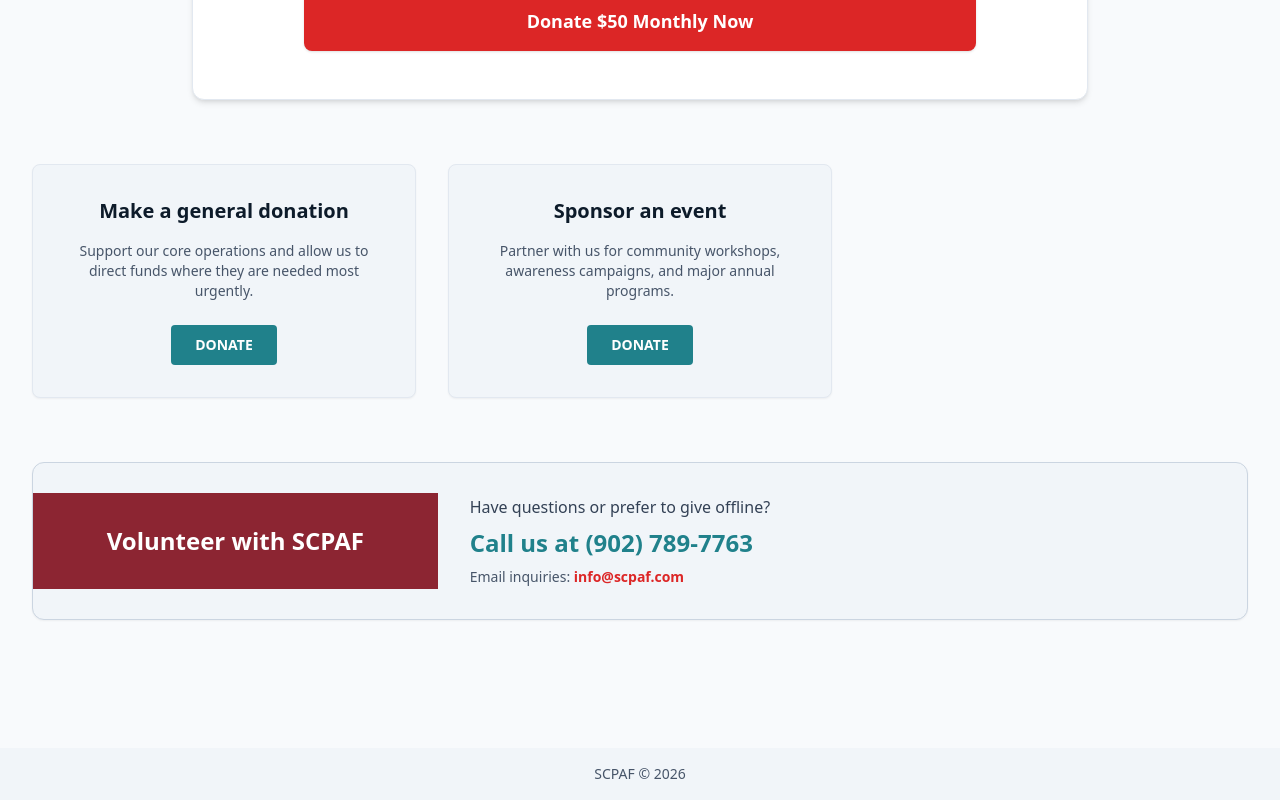
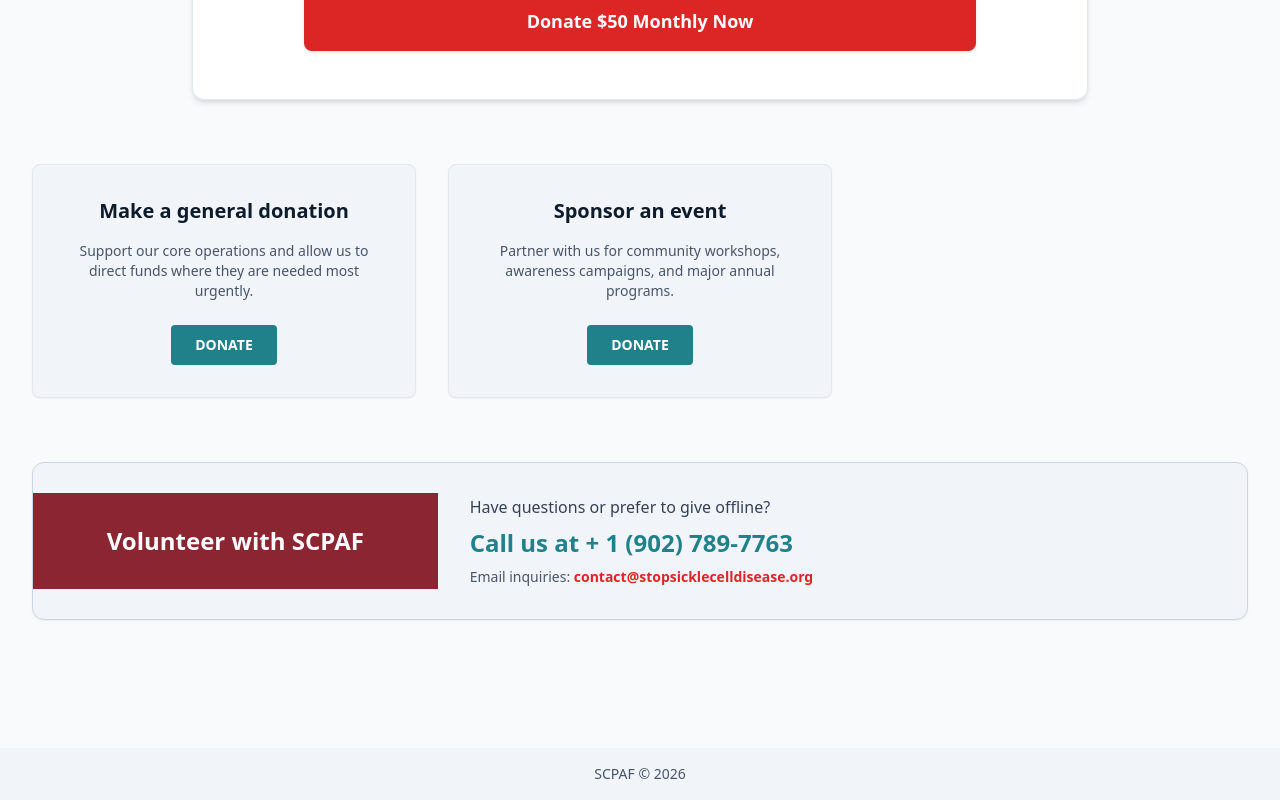
Before and after one commit to AdoleNG/scpaf, a React (Vite) app: page /sponsors/donate in a window 1280 px wide. Shown: the part 1058-1858 px from the top of the page. Built offline with nearby package versions, Linux system fonts and the light colour scheme; no server answers.

Commit message:
updated contact

```diff
--- a/src/pages/Sponsors/Donate.jsx
+++ b/src/pages/Sponsors/Donate.jsx
@@ -202,10 +202,10 @@ export default function Donate() {
           <div className="w-full md:w-2/3 p-8 text-center md:text-left">
             <p className="text-slate-700 mb-2">Have questions or prefer to give offline?</p>
             <p className="text-xl md:text-2xl font-bold text-[#20818B]">
-              Call us at <a href="tel:9027897763" className="hover:underline">(902) 789-7763</a>
+              Call us at <a href="tel:+1 (902)7897763" className="hover:underline">+ 1 (902) 789-7763</a>
             </p>
             <p className="text-sm text-slate-600 mt-2">
-              Email inquiries: <a href="mailto:info@scpaf.org" className="text-red-600 font-semibold hover:underline">info@scpaf.com</a>
+              Email inquiries: <a href="mailto:contact@stopsicklecelldisease.org" className="text-red-600 font-semibold hover:underline">contact@stopsicklecelldisease.org</a>
             </p>
           </div>
         </div>
```
